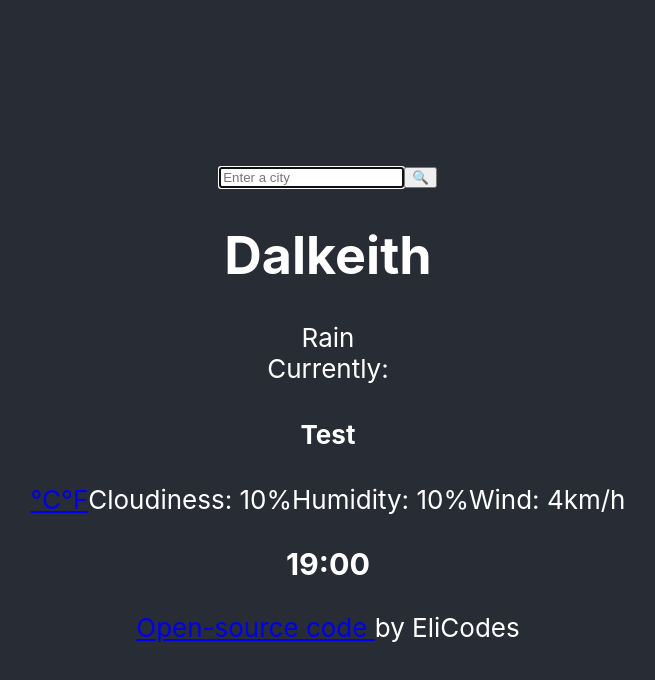
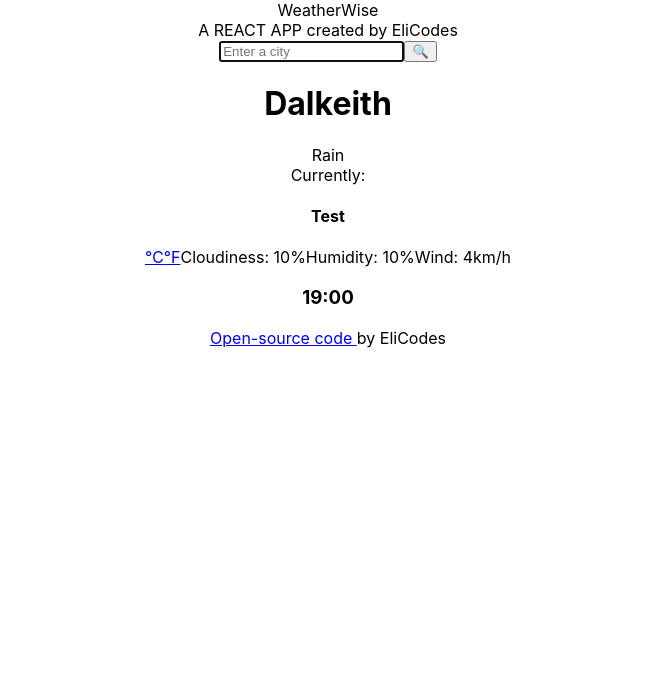
Before and after one commit to elicodes89/weather-app, a React (Create React App) app: page / in a window 1280 px wide. Shown: the top 680 px of the page, without its empty margins (312-967 px from the left). Built offline with nearby package versions, Linux system fonts and the light colour scheme.

Commit message:
Building App Structure.
No major changes

```diff
--- a/public/index.html
+++ b/public/index.html
@@ -5,39 +5,14 @@
     <link rel="icon" href="%PUBLIC_URL%/favicon.ico" />
     <meta name="viewport" content="width=device-width, initial-scale=1" />
     <meta name="theme-color" content="#000000" />
-    <meta
-      name="description"
-      content="Web site created using create-react-app"
-    />
-    <link rel="apple-touch-icon" href="%PUBLIC_URL%/logo192.png" />
-    <!--
-      manifest.json provides metadata used when your web app is installed on a
-      user's mobile device or desktop. See https://developers.google.com/web/fundamentals/web-app-manifest/
-    -->
+    <meta name="description" content="Weather Application by EliCodes" />
+
     <link rel="manifest" href="%PUBLIC_URL%/manifest.json" />
-    <!--
-      Notice the use of %PUBLIC_URL% in the tags above.
-      It will be replaced with the URL of the `public` folder during the build.
-      Only files inside the `public` folder can be referenced from the HTML.
 
-      Unlike "/favicon.ico" or "favicon.ico", "%PUBLIC_URL%/favicon.ico" will
-      work correctly both with client-side routing and a non-root public URL.
-      Learn how to configure a non-root public URL by running `npm run build`.
-    -->
     <title>WeatherWise - REACT</title>
   </head>
   <body>
     <noscript>You need to enable JavaScript to run this app.</noscript>
     <div id="root"></div>
-    <!--
-      This HTML file is a template.
-      If you open it directly in the browser, you will see an empty page.
-
-      You can add webfonts, meta tags, or analytics to this file.
-      The build step will place the bundled scripts into the <body> tag.
-
-      To begin the development, run `npm start` or `yarn start`.
-      To create a production bundle, use `npm run build` or `yarn build`.
-    -->
   </body>
 </html>
--- a/src/App.js
+++ b/src/App.js
@@ -1,16 +1,18 @@
 import './App.css';
 import Weather from "./Weather";
 
-function App() {
+export default function App() {
   return (
-    <div className="App">
-      <header className="App-header">
+
+  <div className="App">
+	  WeatherWise
+	  <footer>
+		  A REACT APP created by EliCodes
+		  <a href="https://github.com/elicodes89/weather-app" target="_blank">
+		  </a>
+	  </footer>
 
 		<Weather />
-
-      </header>
     </div>
   );
 }
-
-export default App;
--- a/src/index.css
+++ b/src/index.css
@@ -1,13 +1,13 @@
 body {
   margin: 0;
-  font-family: -apple-system, BlinkMacSystemFont, 'Segoe UI', 'Roboto', 'Oxygen',
-    'Ubuntu', 'Cantarell', 'Fira Sans', 'Droid Sans', 'Helvetica Neue',
+  font-family: -apple-system, BlinkMacSystemFont, "Segoe UI", "Roboto", "Oxygen",
+    "Ubuntu", "Cantarell", "Fira Sans", "Droid Sans", "Helvetica Neue",
     sans-serif;
   -webkit-font-smoothing: antialiased;
   -moz-osx-font-smoothing: grayscale;
 }
 
 code {
-  font-family: source-code-pro, Menlo, Monaco, Consolas, 'Courier New',
+  font-family: source-code-pro, Menlo, Monaco, Consolas, "Courier New",
     monospace;
 }
```
